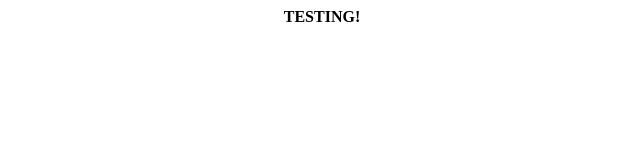
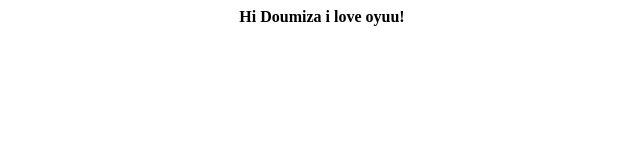
Before and after one commit to fitnessfuarks/store, a plain HTML site: page index.html in a window 1280 px wide. Shown: the whole page, without its empty margins (318-958 px from the left). Drawn offline with Linux system fonts and the light colour scheme.

Commit message:
Update index.html

```diff
--- a/index.html
+++ b/index.html
@@ -2,6 +2,6 @@
 <html>
  <head><title>TESTING</title></head>
 <body>
- <center><strong>TESTING!</strong></center>
+ <center><strong>Hi Doumiza i love oyuu!</strong></center>
 </body>
 </html>
```
